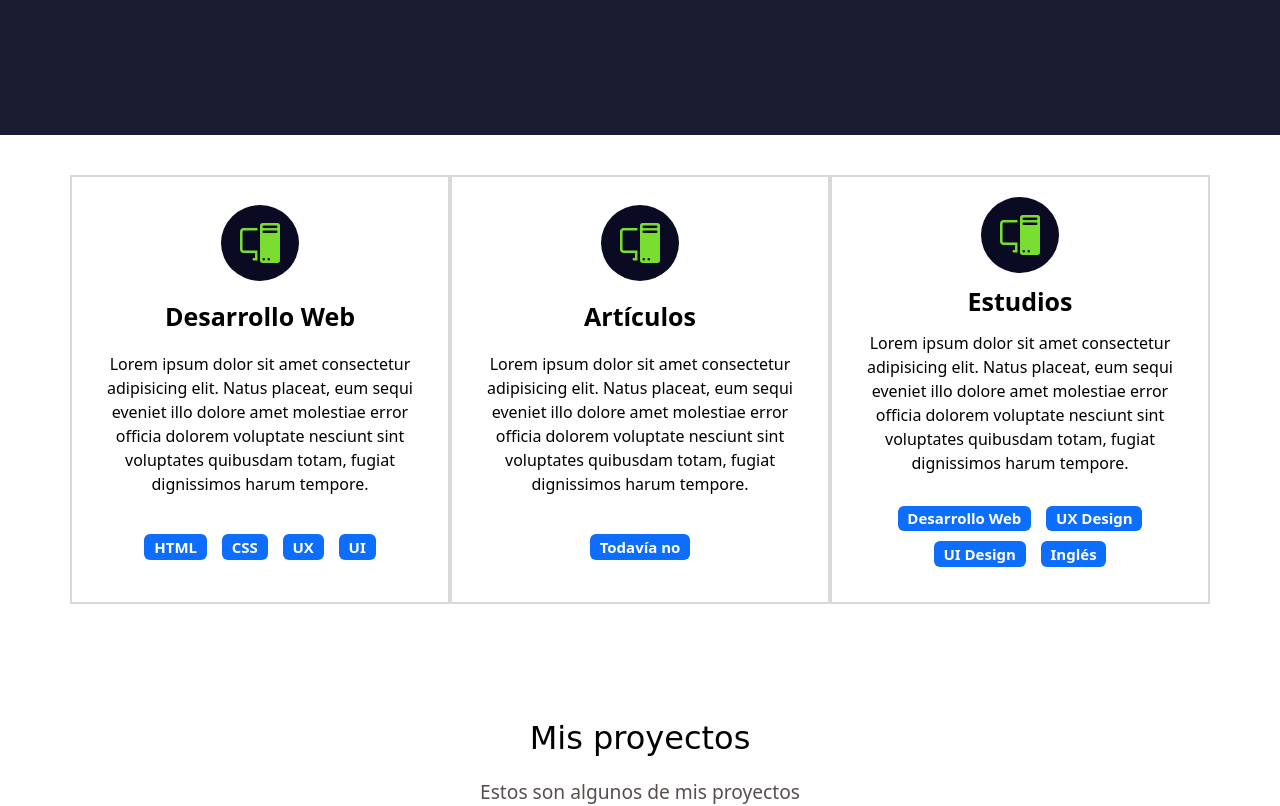
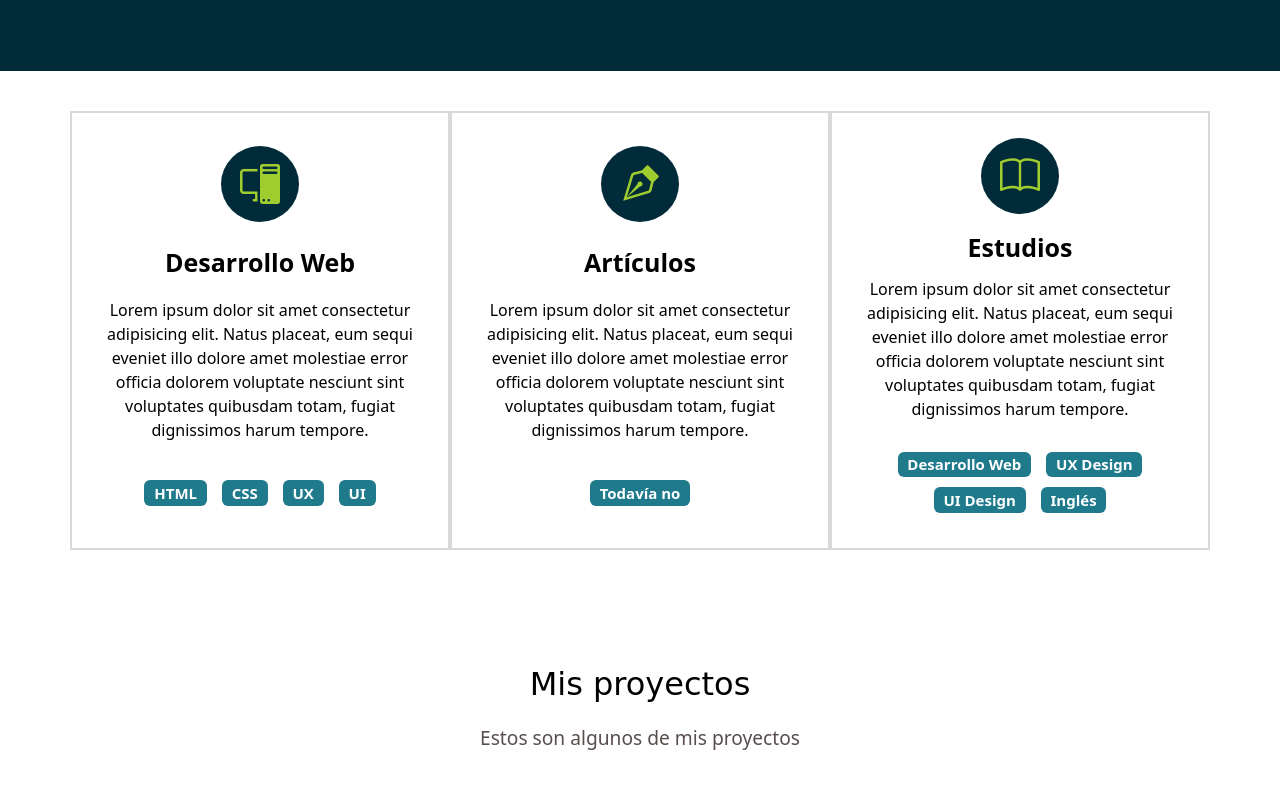
Before and after one commit to Jos3100/jose_staticweb, a website: page bootstrap/index.html in a window 1280 px wide. Shown: the part 1260-2066 px from the top of the page. Drawn offline with nearby package versions, Linux system fonts and the light colour scheme; a web font is replaced by a local one.

Commit message:
staticWebMod1

```diff
--- a/bootstrap/index.html
+++ b/bootstrap/index.html
@@ -94,36 +94,36 @@
             molestiae error officia dolorem voluptate nesciunt sint voluptates quibusdam totam, fugiat dignissimos harum
             tempore.</p>
           <div class="badges-contenedor">
-            <span class="badge text-bg-primary">HTML</span>
-            <span class="badge text-bg-primary">CSS</span>
-            <span class="badge text-bg-primary">UX</span>
-            <span class="badge text-bg-primary">UI</span>
+            <span class="badge text-bg-new">HTML</span>
+            <span class="badge text-bg-new">CSS</span>
+            <span class="badge text-bg-new">UX</span>
+            <span class="badge text-bg-new">UI</span>
           </div>
         </div>
         <!--Articulos-->
         <div class="columna col-12 col-md-4">
-          <i class="bi bi-pc-display"></i>
+          <i class="bi bi-vector-pen"></i>
           <p class="experiencia-titulo">Artículos</p>
           <p>Lorem ipsum dolor sit amet consectetur adipisicing elit. Natus placeat, eum sequi eveniet illo dolore amet
             molestiae error officia dolorem voluptate nesciunt sint voluptates quibusdam totam, fugiat dignissimos harum
             tempore.</p>
           <div class="badges-contenedor">
-            <span class="badge text-bg-primary">Todavía no</span>
+            <span class="badge text-bg-new">Todavía no</span>
 
           </div>
         </div>
         <!--Estudiante-->
         <div class="columna col-12 col-md-4">
-          <i class="bi bi-pc-display"></i>
+          <i class="bi bi-book"></i>
           <p class="experiencia-titulo">Estudios</p>
           <p>Lorem ipsum dolor sit amet consectetur adipisicing elit. Natus placeat, eum sequi eveniet illo dolore amet
             molestiae error officia dolorem voluptate nesciunt sint voluptates quibusdam totam, fugiat dignissimos harum
             tempore.</p>
           <div class="badges-contenedor">
-            <span class="badge text-bg-primary">Desarrollo Web</span>
-            <span class="badge text-bg-primary">UX Design</span>
-            <span class="badge text-bg-primary">UI Design</span>
-            <span class="badge text-bg-primary">Inglés</span>
+            <span class="badge text-bg-new">Desarrollo Web</span>
+            <span class="badge text-bg-new">UX Design</span>
+            <span class="badge text-bg-new">UI Design</span>
+            <span class="badge text-bg-new">Inglés</span>
           </div>
         </div>
       </div>
--- a/bootstrap/style.css
+++ b/bootstrap/style.css
@@ -27,7 +27,7 @@ h1 {
 
 .seccion-oscura {
     color: white;
-    background-color: #1b1b32;
+    background-color: #022b3a;
 }
 
 .seccion-clara {
@@ -53,6 +53,7 @@ h1 {
 .btn-info {
     font-size: 1.1rem;
     margin: 20px;
+    background-color: #bfdbf7;
 }
 
 .texto-negro {
@@ -72,7 +73,7 @@ h1 {
 }
 
 .hero-principal {
-    padding: 3rem;
+    padding: 1rem;
 }
 
 .hero-imagen-perfil {
@@ -114,16 +115,17 @@ h1 {
 
 .experiencia .columna:hover {
     color: white;
-    background-color: #1b1b32;
+    background-color: #022b3a;
 
 }
 
 .experiencia i {
     font-size: 2.5rem;
-    color: #7ade30;
-    background-color: #0a0a23;
+    color: #9fcc2e;
+    background-color: #022b3a;
     padding: 8px 19px;
     border-radius: 50%;
+    border: 5px solid white;
 }
 
 .experiencia-titulo {
@@ -141,6 +143,11 @@ h1 {
 
 .badge {
     margin: 5px;
+}
+
+.text-bg-new {
+    background-color: #1f7a8c;
+    color: blac
 }
 
 /* Proyectos */
@@ -282,9 +289,9 @@ h1 {
 
 .contacto .rectangulo {
     margin-top: -5rem;
-    background-color: rgb(13, 110, 253);
+    background-color: #1f7a8c;
     border-radius: 10px;
-    box-shadow: 0px 1px 4px 1px white;
+    box-shadow: 0px 1px 4px 1px #e1e5f2;
 }
 
 .contacto .row {
```
